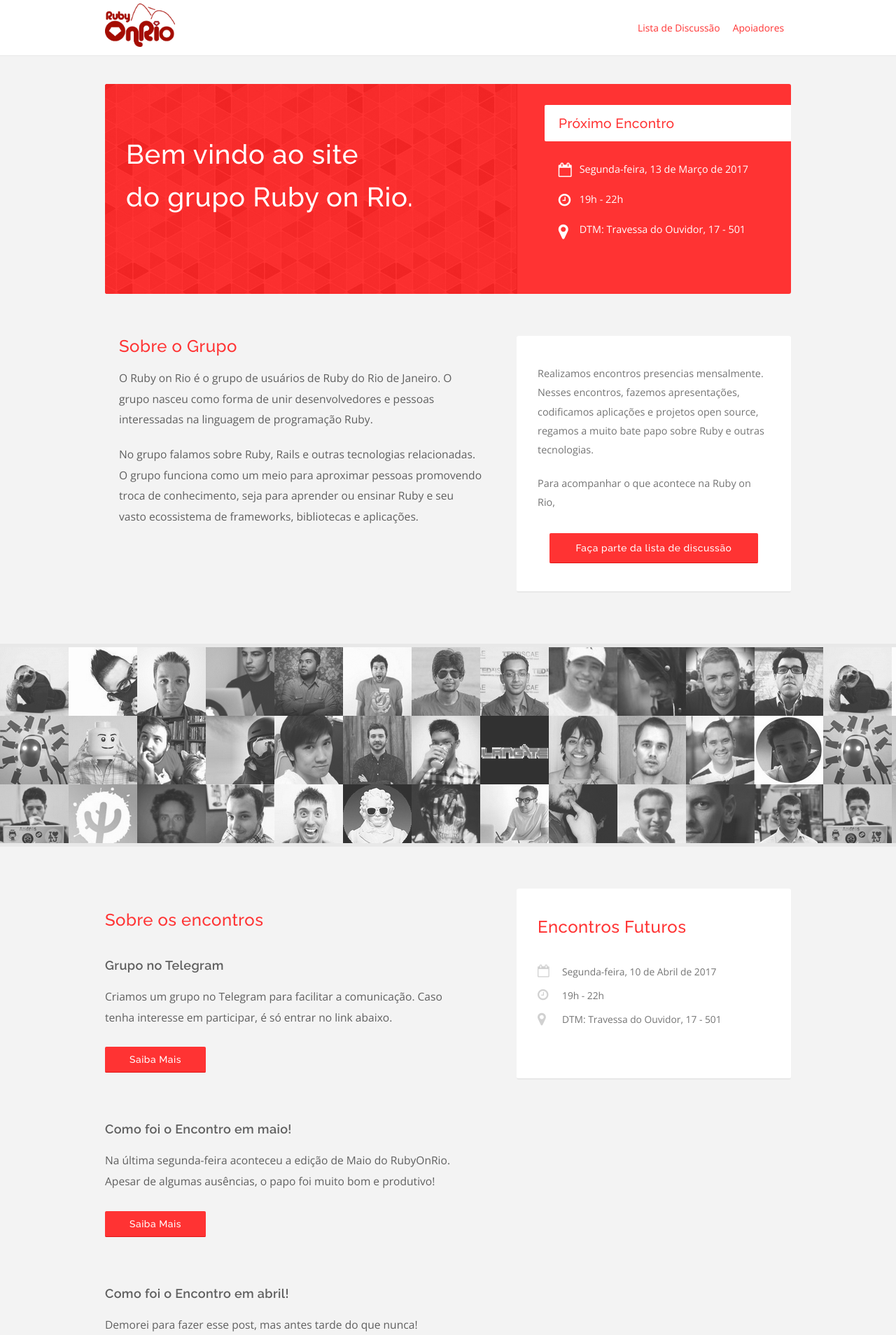
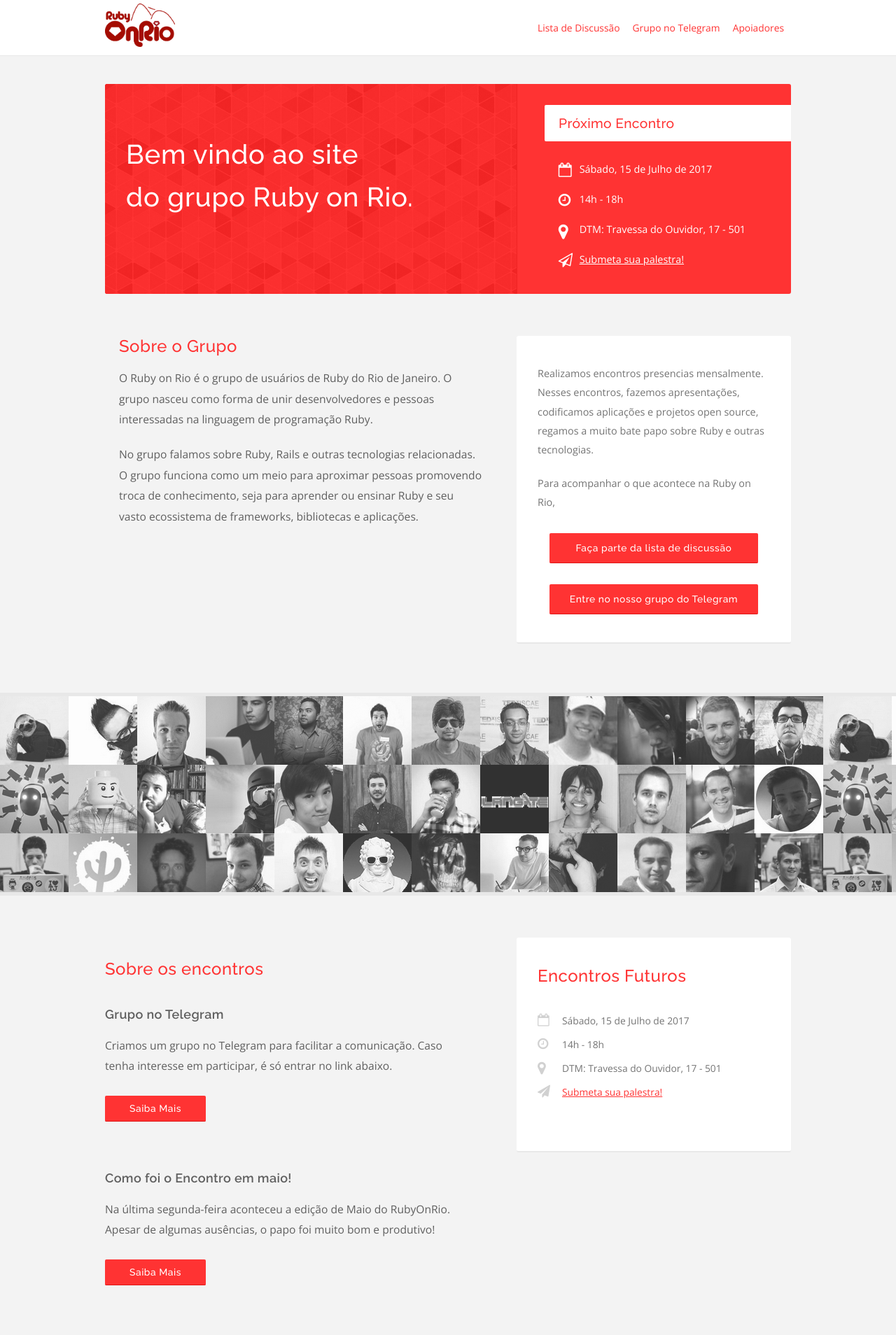
Before and after one commit to rubyonrio/rubyonrio.github.com, a Jekyll site: the page built from index.html, in a window 1280 px wide. Shown: the top 1908 px of the page at 70% size. Built offline with Jekyll 4.4.1, drawn with Linux system fonts in a browser that asks for light colours; nearby versions of some CDN libraries.

Commit message:
Colocando link para o grupo do Telegram na Homeme e Adicionando o evento de julho

```diff
--- a/_layouts/default.html
+++ b/_layouts/default.html
@@ -7,7 +7,7 @@
     <meta name="viewport" content="width=device-width, initial-scale=1.0">
     <link rel="stylesheet" href="/stylesheets/main.css">
     <link rel="stylesheet" href="/stylesheets/supporters.css">
-    <link href="//netdna.bootstrapcdn.com/font-awesome/4.0.3/css/font-awesome.css" rel="stylesheet">
+    <link href="//netdna.bootstrapcdn.com/font-awesome/4.1.0/css/font-awesome.css" rel="stylesheet">
   </head>
   <body>
     <header>
@@ -19,6 +19,7 @@
         </h1>
         <nav>
           <a href="https://groups.google.com/forum/#!forum/rubyonrio" target="_blank">Lista de Discussão</a>
+          <a href="https://telegram.me/joinchat/BHHBuj9mw2_r7L3qKdxnCA" target="_blank">Grupo no Telegram</a>
           <a href="/apoiadores.html">Apoiadores</a>
         </nav>
       </div>
--- a/index.html
+++ b/index.html
@@ -3,12 +3,14 @@ layout: default
 title: Ruby on Rio
 
 event_address: 'DTM: Travessa do Ouvidor, 17 - 501'
-event_hours: '19h - 22h'
+event_hours: '14h - 18h'
+link_for_submission: 'http://call4paperz.com/events/rubyonrio-julho'
 next_event:
-    day: Segunda-feira, 13 de Março de 2017
+    day: Sábado, 15 de Julho de 2017
 future_events:
   -
-    day: Segunda-feira, 10 de Abril de 2017
+    day: Sábado, 15 de Julho de 2017
+    link_for_submission: 'http://call4paperz.com/events/rubyonrio-julho'
 ---
 
 <div class="containner">
@@ -26,6 +28,12 @@ future_events:
         <p>{{ page.event_hours }}<p>
         <i class="fa fa-map-marker"></i>
         <p>{{ page.event_address }}</p>
+        <i class="fa fa-paper-plane-o"></i>
+        <p>
+          <a target='_blank' href='{{ page.link_for_submission }}'>
+            Submeta sua palestra!
+          </a>
+        </p>
       </div>
     </article>
   </div>
@@ -49,6 +57,7 @@ future_events:
       <p>Realizamos encontros presencias mensalmente. Nesses encontros, fazemos apresentações, codificamos aplicações e projetos open source, regamos a muito bate papo sobre Ruby e outras tecnologias.</p>
       <p>Para acompanhar o que acontece na Ruby on Rio,</p>
       <a class="b" href="https://groups.google.com/forum/#!forum/rubyonrio" target="_blank">Faça parte da lista de discussão</a>
+      <a class="b" href="https://telegram.me/joinchat/BHHBuj9mw2_r7L3qKdxnCA" target="_blank">Entre no nosso grupo do Telegram</a>
     </aside>
   </section>
 </div>
@@ -84,6 +93,14 @@ future_events:
           <p>{{ page.event_hours }}<p>
           <i class="fa fa-map-marker"></i>
           <p>{{ page.event_address }}</p>
+          {% if event.link_for_submission %}
+          <i class="fa fa-paper-plane"></i>
+          <p>
+            <a target='_blank' href='{{ event.link_for_submission }}'>
+              Submeta sua palestra!
+            </a>
+          </p>
+          {% endif %}
         </li>
         {% endfor %}
       </ul>
--- a/sass/main.scss
+++ b/sass/main.scss
@@ -154,6 +154,10 @@ header {
         line-height: 1.6em;
         margin-bottom: 20px;
       }
+
+      a {
+        color: #fff;
+      }
     }
   }
 }
@@ -161,7 +165,6 @@ header {
 section.infos {
   overflow: auto;
   margin-top: 60px;
-  height: 370px;
 
   h3 {
     font-size: 2em;
```
Also changed, not shown: stylesheets/main.css.
